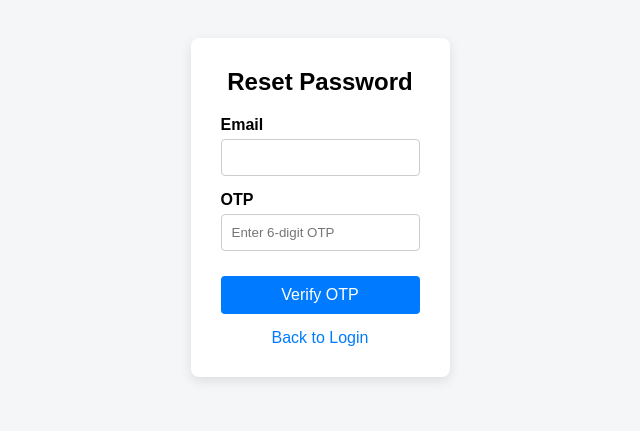
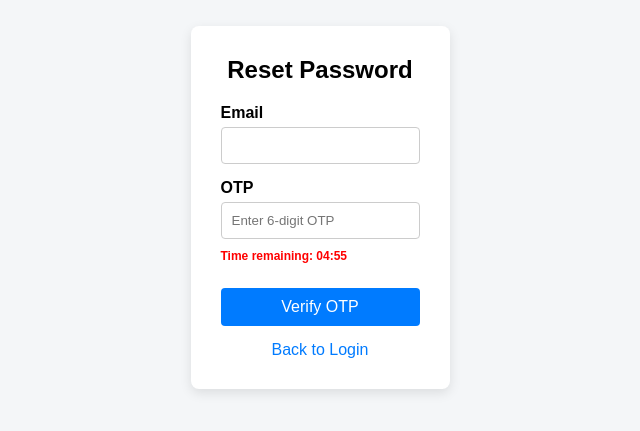
Before and after one commit to Yousufshishir/guti-chat-frontend, a React (Vite) app: page /reset-password in a window 1280 px wide. Shown: the part 193-624 px from the top of the page, without its empty margins (320-960 px from the left). Built offline with nearby package versions, Linux system fonts and the light colour scheme.

Commit message:
timer added for otp reset

```diff
--- a/src/pages/ResetPassword.jsx
+++ b/src/pages/ResetPassword.jsx
@@ -2,8 +2,8 @@ import { useForm } from 'react-hook-form';
 import { useLocation, useNavigate, Link } from 'react-router-dom';
 import { authApi } from '../api/authApi';
 import { toast } from 'react-toastify';
-import { useState } from 'react';
-import { tokenStorage } from '../utils/tokenStorage'; // 👈 টোকেন ক্লিয়ার করার জন্য
+import { useState, useEffect } from 'react'; // 👈 useEffect যোগ করা হলো
+import { tokenStorage } from '../utils/tokenStorage';
 
 const ResetPassword = () => {
   const location = useLocation();
@@ -12,6 +12,9 @@ const ResetPassword = () => {
   const [otpVerified, setOtpVerified] = useState(false);
   const [verifiedOtp, setVerifiedOtp] = useState('');
 
+  // 👈 নতুন যোগ করা হলো: ৫ মিনিট (৩০০ সেকেন্ড) টাইমার স্টেট
+  const [timeLeft, setTimeLeft] = useState(300);
+
   const {
     register,
     handleSubmit,
@@ -19,7 +22,29 @@ const ResetPassword = () => {
     formState: { errors, isSubmitting },
   } = useForm({ defaultValues: { email: prefilledEmail } });
 
+  // 👈 নতুন যোগ করা হলো: টাইমার কাউন্টডাউন লজিক
+  useEffect(() => {
+    if (timeLeft <= 0) return;
+
+    const intervalId = setInterval(() => {
+      setTimeLeft((prev) => prev - 1);
+    }, 1000);
+
+    return () => clearInterval(intervalId);
+  }, [timeLeft]);
+
+  // মিনিট:সেকেন্ড ফরম্যাটে দেখানোর ফাংশন
+  const formatTime = (seconds) => {
+    const m = Math.floor(seconds / 60);
+    const s = seconds % 60;
+    return `${m.toString().padStart(2, '0')}:${s.toString().padStart(2, '0')}`;
+  };
+
   const onVerifyOtp = async (data) => {
+    if (timeLeft === 0) {
+      return toast.error('OTP has expired. Please request a new one.');
+    }
+
     try {
       await authApi.verifyOtp(data.email, data.otp);
       setVerifiedOtp(data.otp);
@@ -34,14 +59,12 @@ const ResetPassword = () => {
     try {
       await authApi.resetPassword(data.email, verifiedOtp, data.newPassword);
 
-      // 👈 সেশন ক্লিয়ার করা হচ্ছে (যদি ড্যাশবোর্ড থেকে রিসেট করা হয়)
       tokenStorage.clearTokens();
 
       toast.success('Password reset successful. Please login with new password.');
 
-      // টোস্ট দেখানোর জন্য একটু ডিলে দিয়ে রিডাইরেক্ট করা হচ্ছে
       setTimeout(() => {
-        window.location.href = '/login'; // হার্ড রিলোড দিলে Auth স্টেট একদম ক্লিয়ার হয়ে যায়
+        window.location.href = '/login';
       }, 1500);
 
     } catch (err) {
@@ -56,15 +79,33 @@ const ResetPassword = () => {
         <form onSubmit={handleSubmit(onVerifyOtp)}>
           <div>
             <label>Email</label>
+            {/* আপনার আগের কোডের মতোই এডিটেবল রাখা হয়েছে */}
             <input type="email" {...register('email', { required: 'Email is required' })} />
             {errors.email && <span>{errors.email.message}</span>}
           </div>
           <div>
             <label>OTP</label>
-            <input {...register('otp', { required: 'OTP is required' })} placeholder="Enter 6-digit OTP" />
+            <input
+              {...register('otp', { required: 'OTP is required' })}
+              placeholder="Enter 6-digit OTP"
+              disabled={timeLeft === 0} // 👈 টাইমার শেষ হলে ইনপুট বন্ধ হবে
+            />
             {errors.otp && <span>{errors.otp.message}</span>}
+
+            {/* 👈 টাইমার ডিসপ্লে */}
+            <div style={{ marginTop: '8px', fontSize: '14px', fontWeight: 'bold', color: timeLeft > 0 ? '#28a745' : '#dc3545' }}>
+              {timeLeft > 0 ? (
+                <span>Time remaining: {formatTime(timeLeft)}</span>
+              ) : (
+                <span>OTP Expired! Please request a new one.</span>
+              )}
+            </div>
           </div>
-          <button type="submit" disabled={isSubmitting}>
+          <button
+            type="submit"
+            disabled={isSubmitting || timeLeft === 0} // 👈 টাইমার শেষ হলে বাটন ডিজেবল
+            style={{ backgroundColor: timeLeft === 0 ? '#ccc' : '#007bff' }}
+          >
             {isSubmitting ? 'Verifying...' : 'Verify OTP'}
           </button>
         </form>
@@ -87,8 +128,15 @@ const ResetPassword = () => {
           </button>
         </form>
       )}
-      <div className="auth-links">
+      <div className="auth-links" style={{ marginTop: '15px' }}>
         <Link to="/login">Back to Login</Link>
+
+        {/* 👈 টাইমার শেষ হলে নতুন OTP চাওয়ার লিংক দেখাবে */}
+        {timeLeft === 0 && (
+          <span style={{ marginLeft: '10px' }}>
+            | <Link to="/forgot-password" style={{ color: '#dc3545' }}>Request New OTP</Link>
+          </span>
+        )}
       </div>
     </div>
   );
```
